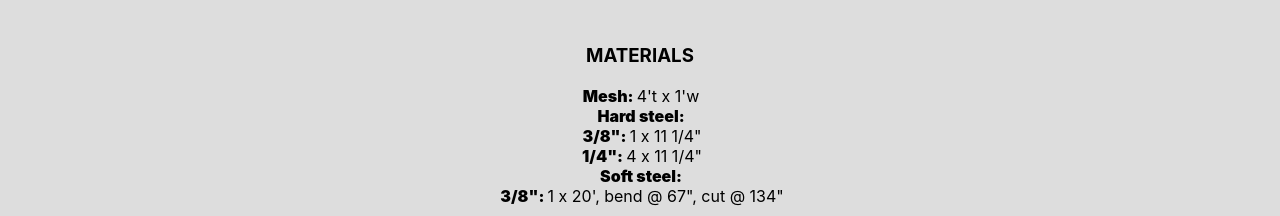
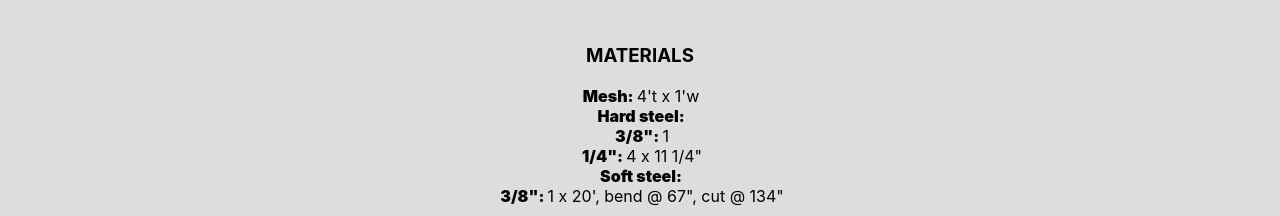
Before and after one commit to capnnemo2/at-product-guide, a React (Create React App) app: page /productDetails/1 in a window 1280 px wide. Shown: the part 780-996 px from the top of the page. Built offline with nearby package versions, Linux system fonts and the light colour scheme.

Commit message:
Working on a way to better format materials

```diff
--- a/src/AddProduct/AddProduct.js
+++ b/src/AddProduct/AddProduct.js
@@ -19,6 +19,7 @@ export default class AddProduct extends React.Component {
               <legend>Materials:</legend>
               <label for="mesh">Mesh:</label>
               <input type="text" name="mesh" id="mesh" />
+              <button type="button">Add field</button>
               <fieldset>
                 <legend>Hard steel:</legend>
                 <label for="three-eigths">3/8":</label>
@@ -30,6 +31,7 @@ export default class AddProduct extends React.Component {
                 </p>
                 <label for="quarter-inch">1/4":</label>
                 <input type="text" name="quarter-inch" id="quarter-inch" />
+                <button type="button">Add field</button>
               </fieldset>
               <fieldset>
                 <legend>Soft steel:</legend>
--- a/src/ProductDetails/ProductDetails.js
+++ b/src/ProductDetails/ProductDetails.js
@@ -35,7 +35,9 @@ export default class ProductDetails extends React.Component {
                 <li>
                   {/* it would be great if this created a ul with an li for each threeEigths entry */}
                   <span className="bold">3/8": </span>
-                  {product.hardSteel[0].threeEigths}
+                  {product.hardSteel[0].threeEigths[0]}
+                  <br />
+                  {product.hardSteel[0].threeEigths[1]}
                 </li>
                 <li>
                   <span className="bold">1/4": </span>
```
